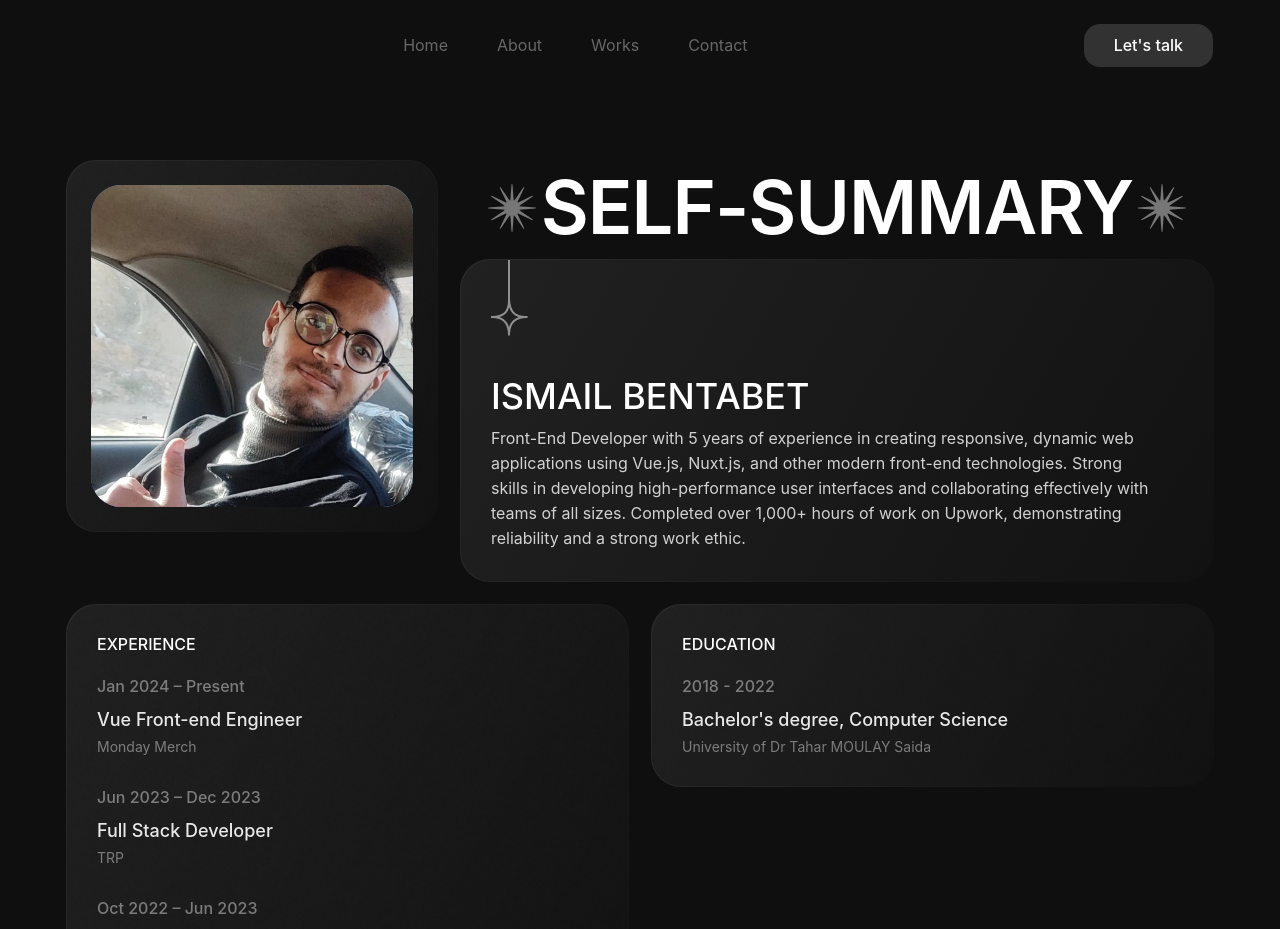
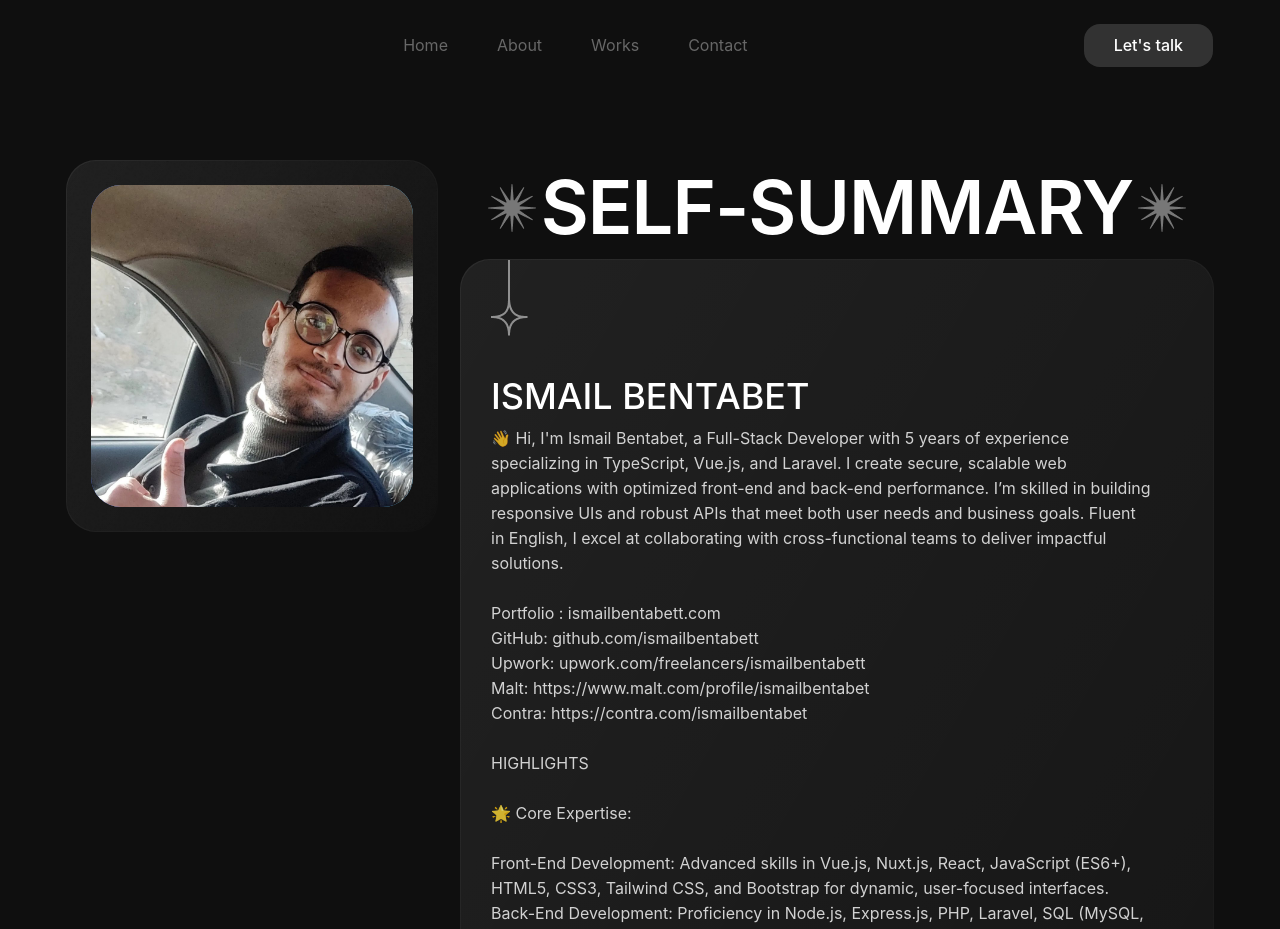
Before and after one commit to ismailbentabett/ismailbentabett.github.io, a Nuxt app: page /about in a window 1280 px wide. Shown: the top 929 px of the page. Built offline with nearby package versions, Linux system fonts and the light colour scheme.

Commit message:
chore: Update page titles and hero section to reflect current role as Freelance Full Stack Engineer

```diff
--- a/components/about/About.vue
+++ b/components/about/About.vue
@@ -20,12 +20,58 @@
             <img src="~/assets/images/icon2.png" alt="Star" />
             <h1>ISMAIL BENTABET</h1>
             <p>
-              Front-End Developer with 5 years of experience in creating
-              responsive, dynamic web applications using Vue.js, Nuxt.js, and
-              other modern front-end technologies. Strong skills in developing
-              high-performance user interfaces and collaborating effectively
-              with teams of all sizes. Completed over 1,000+ hours of work on
-              Upwork, demonstrating reliability and a strong work ethic.
+              <span aria-hidden="true"
+                ><!---->👋 Hi, I'm Ismail Bentabet, a Full-Stack Developer with
+                5 years of experience specializing in TypeScript, Vue.js, and
+                Laravel. I create secure, scalable web applications with
+                optimized front-end and back-end performance. I’m skilled in
+                building responsive UIs and robust APIs that meet both user
+                needs and business goals. Fluent in English, I excel at
+                collaborating with cross-functional teams to deliver impactful
+                solutions.<!----><br /><br /><!---->Portfolio :
+                ismailbentabett.com<!----><br /><!---->GitHub:
+                github.com/ismailbentabett<!----><br /><!---->Upwork:
+                upwork.com/freelancers/ismailbentabett<!----><br /><!---->Malt:
+                https://www.malt.com/profile/ismailbentabet<!----><br /><!---->Contra:
+                https://contra.com/ismailbentabet<!----><br /><br /><!---->HIGHLIGHTS<!----><br /><br /><!---->🌟
+                Core Expertise:<!----><br /><br /><!---->Front-End Development:
+                Advanced skills in Vue.js, Nuxt.js, React, JavaScript (ES6+),
+                HTML5, CSS3, Tailwind CSS, and Bootstrap for dynamic,
+                user-focused interfaces.<!----><br /><!---->Back-End
+                Development: Proficiency in Node.js, Express.js, PHP, Laravel,
+                SQL (MySQL, PostgreSQL), and NoSQL (MongoDB, Firebase) for
+                high-performance server-side applications.<!----><br /><!---->Full-Stack
+                Integration: Seamless integration of front-end and back-end
+                technologies for optimal user experiences.<!----><br /><!---->DevOps
+                and Deployment: Experience with Docker, AWS (EC2, S3, Lambda),
+                CI/CD pipelines (GitHub Actions, GitLab CI), and Version Control
+                (Git) for efficient development and deployment.<!----><br /><!---->Performance
+                Optimization: Skilled with tools like Webpack, Vite, Jest,
+                Cypress, and Mocha for testing, debugging, and optimizing
+                performance.<!----><br /><!---->CURRENT FOCUS<!----><br /><br /><!---->🔍
+                Active Projects:<!----><br /><br /><!---->Building
+                high-performance web applications using Nuxt.js and Vue.js.<!----><br /><!---->Developing
+                secure, scalable APIs with Node.js and Express.js, utilizing
+                PostgreSQL and MongoDB.<!----><br /><!---->Leveraging TypeScript
+                for clean, maintainable codebases across the stack.<!----><br /><!---->TECH
+                STACK<!----><br /><br /><!---->🛠 Core Skills:<!----><br /><br /><!---->Languages:
+                TypeScript, JavaScript (ES6+), PHP, HTML5, CSS3, SQL<!----><br /><!---->Frameworks
+                &amp; Libraries: Vue.js, Nuxt.js, React, Node.js, Express,
+                Laravel<!----><br /><!---->Databases: PostgreSQL, MySQL,
+                MongoDB, Firebase<!----><br /><!---->Tools &amp; Platforms:
+                Docker, AWS, Git, GitHub, GitLab, Vercel, NGINX<!----><br /><!---->Testing:
+                Jest, Cypress, Mocha, ESLint, Prettier<!----><br /><!---->SKILLS
+                TO LEARN<!----><br /><br /><!---->📘 Next Goals:<!----><br /><br /><!---->Master
+                Next.js for server-side rendering and static site generation.<!----><br /><!---->Expand
+                knowledge in Microservices Architecture using Docker and
+                Kubernetes.<!----><br /><!---->Explore advanced GraphQL and
+                serverless technologies like AWS Lambda.<!----><br /><!---->WHY
+                CHOOSE ME?<!----><br /><br /><!---->🚀 I bring a mix of
+                technical expertise, creativity, and a passion for building
+                effective solutions. Dedicated to continuous learning and
+                delivering high-quality software, I’m ready to make an impact.<!----><br /><br /><!---->Let's
+                connect and create something great together! 🤝<!----></span
+              >
             </p>
           </div>
         </div>
--- a/components/credentials/Credentials.vue
+++ b/components/credentials/Credentials.vue
@@ -51,12 +51,58 @@
           <div class="credential-about" data-aos="zoom-in">
             <h2>Professional Summary</h2>
             <p>
-              Front-End Developer with 5 years of experience in creating
-              responsive, dynamic web applications using Vue.js, Nuxt.js, and
-              other modern front-end technologies. Strong skills in developing
-              high-performance user interfaces and collaborating effectively
-              with teams of all sizes. Completed over 1,000+ hours of work on
-              Upwork, demonstrating reliability and a strong work ethic.
+              <span aria-hidden="true"
+                ><!---->👋 Hi, I'm Ismail Bentabet, a Full-Stack Developer with
+                5 years of experience specializing in TypeScript, Vue.js, and
+                Laravel. I create secure, scalable web applications with
+                optimized front-end and back-end performance. I’m skilled in
+                building responsive UIs and robust APIs that meet both user
+                needs and business goals. Fluent in English, I excel at
+                collaborating with cross-functional teams to deliver impactful
+                solutions.<!----><br /><br /><!---->Portfolio :
+                ismailbentabett.com<!----><br /><!---->GitHub:
+                github.com/ismailbentabett<!----><br /><!---->Upwork:
+                upwork.com/freelancers/ismailbentabett<!----><br /><!---->Malt:
+                https://www.malt.com/profile/ismailbentabet<!----><br /><!---->Contra:
+                https://contra.com/ismailbentabet<!----><br /><br /><!---->HIGHLIGHTS<!----><br /><br /><!---->🌟
+                Core Expertise:<!----><br /><br /><!---->Front-End Development:
+                Advanced skills in Vue.js, Nuxt.js, React, JavaScript (ES6+),
+                HTML5, CSS3, Tailwind CSS, and Bootstrap for dynamic,
+                user-focused interfaces.<!----><br /><!---->Back-End
+                Development: Proficiency in Node.js, Express.js, PHP, Laravel,
+                SQL (MySQL, PostgreSQL), and NoSQL (MongoDB, Firebase) for
+                high-performance server-side applications.<!----><br /><!---->Full-Stack
+                Integration: Seamless integration of front-end and back-end
+                technologies for optimal user experiences.<!----><br /><!---->DevOps
+                and Deployment: Experience with Docker, AWS (EC2, S3, Lambda),
+                CI/CD pipelines (GitHub Actions, GitLab CI), and Version Control
+                (Git) for efficient development and deployment.<!----><br /><!---->Performance
+                Optimization: Skilled with tools like Webpack, Vite, Jest,
+                Cypress, and Mocha for testing, debugging, and optimizing
+                performance.<!----><br /><!---->CURRENT FOCUS<!----><br /><br /><!---->🔍
+                Active Projects:<!----><br /><br /><!---->Building
+                high-performance web applications using Nuxt.js and Vue.js.<!----><br /><!---->Developing
+                secure, scalable APIs with Node.js and Express.js, utilizing
+                PostgreSQL and MongoDB.<!----><br /><!---->Leveraging TypeScript
+                for clean, maintainable codebases across the stack.<!----><br /><!---->TECH
+                STACK<!----><br /><br /><!---->🛠 Core Skills:<!----><br /><br /><!---->Languages:
+                TypeScript, JavaScript (ES6+), PHP, HTML5, CSS3, SQL<!----><br /><!---->Frameworks
+                &amp; Libraries: Vue.js, Nuxt.js, React, Node.js, Express,
+                Laravel<!----><br /><!---->Databases: PostgreSQL, MySQL,
+                MongoDB, Firebase<!----><br /><!---->Tools &amp; Platforms:
+                Docker, AWS, Git, GitHub, GitLab, Vercel, NGINX<!----><br /><!---->Testing:
+                Jest, Cypress, Mocha, ESLint, Prettier<!----><br /><!---->SKILLS
+                TO LEARN<!----><br /><br /><!---->📘 Next Goals:<!----><br /><br /><!---->Master
+                Next.js for server-side rendering and static site generation.<!----><br /><!---->Expand
+                knowledge in Microservices Architecture using Docker and
+                Kubernetes.<!----><br /><!---->Explore advanced GraphQL and
+                serverless technologies like AWS Lambda.<!----><br /><!---->WHY
+                CHOOSE ME?<!----><br /><br /><!---->🚀 I bring a mix of
+                technical expertise, creativity, and a passion for building
+                effective solutions. Dedicated to continuous learning and
+                delivering high-quality software, I’m ready to make an impact.<!----><br /><br /><!---->Let's
+                connect and create something great together! 🤝<!----></span
+              >
             </p>
           </div>
 
--- a/components/home/HeroArea.vue
+++ b/components/home/HeroArea.vue
@@ -26,10 +26,22 @@
               <div class="banner shadow-box">
                 <div class="marquee">
                   <div>
-                    <span
-                      >LATEST WORK AND <b>FEATURED</b> <img src="~/assets/images/star1.svg" alt="Star" /> LATEST WORK AND <b>FEATURED</b> <img src="~/assets/images/star1.svg" alt="Star" /> LATEST WORK AND <b>FEATURED</b> <img src="~/assets/images/star1.svg" alt="Star" /> LATEST WORK AND
-                      <b>FEATURED</b> LATEST WORK AND <img src="~/assets/images/star1.svg" alt="Star" /> LATEST WORK AND <b>FEATURED</b> LATEST WORK AND <img src="~/assets/images/star1.svg" alt="Star"
-                    /></span>
+                    <span>
+                      Freelance Full Stack Engineer | Laravel, Vue.js, Nuxt.js,
+                      TypeScript | 1400+ Hours on Upwork | 100% Job Success 🏆
+                      <img src="~/assets/images/star1.svg" alt="Star" />
+                      Freelance Full Stack Engineer | Laravel, Vue.js, Nuxt.js,
+                      TypeScript | 1400+ Hours on Upwork | 100% Job Success 🏆
+                      <img src="~/assets/images/star1.svg" alt="Star" />
+                      Freelance Full Stack Engineer | Laravel, Vue.js, Nuxt.js,
+                      TypeScript | 1400+ Hours on Upwork | 100% Job Success 🏆
+                      <img src="~/assets/images/star1.svg" alt="Star" />
+                      Freelance Full Stack Engineer | Laravel, Vue.js, Nuxt.js,
+                      TypeScript | 1400+ Hours on Upwork | 100% Job Success 🏆
+                      <img src="~/assets/images/star1.svg" alt="Star" />
+                      Freelance Full Stack Engineer | Laravel, Vue.js, Nuxt.js,
+                      TypeScript | 1400+ Hours on Upwork | 100% Job Success 🏆
+                    </span>
                   </div>
                 </div>
               </div>
@@ -41,7 +53,9 @@
                   <NuxtLink class="overlay-link" to="/credentials"></NuxtLink>
                   <img src="~/assets/images/bg1.png" alt="BG" class="bg-img" />
                   <img src="~/assets/images/sign.png" alt="Sign" />
-                  <div class="d-flex align-items-center justify-content-between">
+                  <div
+                    class="d-flex align-items-center justify-content-between"
+                  >
                     <div class="infos">
                       <h4>more about me</h4>
                       <h1>Credentials</h1>
@@ -59,7 +73,9 @@
                   <NuxtLink class="overlay-link" to="/works"></NuxtLink>
                   <img src="~/assets/images/bg1.png" alt="BG" class="bg-img" />
                   <img src="~/assets/images/my-works.png" alt="My Works" />
-                  <div class="d-flex align-items-center justify-content-between">
+                  <div
+                    class="d-flex align-items-center justify-content-between"
+                  >
                     <div class="infos">
                       <h4>SHOWCASE</h4>
                       <h1>Projects</h1>
@@ -151,7 +167,9 @@
         <div class="col-md-6" data-aos="zoom-in">
           <div class="about-client-box info-box shadow-box">
             <img src="~/assets/images/bg1.png" alt="BG" class="bg-img" />
-            <div class="clients d-flex align-items-start gap-24 justify-content-center">
+            <div
+              class="clients d-flex align-items-start gap-24 justify-content-center"
+            >
               <div class="client-item">
                 <h1>05</h1>
                 <p>Years <br />Experience</p>
--- a/pages/about.vue
+++ b/pages/about.vue
@@ -1,7 +1,7 @@
 
 <script setup>
 useHead({
-  title: "Ismail Bentabet About -Front-end Developer Portfolioe",
+  title: "Ismail Bentabet About - Freelance Full Stack Engineer | Laravel, Vue.js, Nuxt.js, TypeScript",
 });
 </script>
 
--- a/pages/blog-details.vue
+++ b/pages/blog-details.vue
@@ -1,7 +1,7 @@
 
 <script setup>
 useHead({
-  title: "Ismail Bentabet Blog Details -Front-end Developer Portfolioe",
+  title: "Ismail Bentabet Blog Details - Freelance Full Stack Engineer | Laravel, Vue.js, Nuxt.js, TypeScript",
 });
 </script>
 
--- a/pages/blog.vue
+++ b/pages/blog.vue
@@ -1,7 +1,7 @@
 
 <script setup>
 useHead({
-  title: "Ismail Bentabet Blog -Front-end Developer Portfolioe",
+  title: "Ismail Bentabet Blog - Freelance Full Stack Engineer | Laravel, Vue.js, Nuxt.js, TypeScript",
 })
 </script>
 
--- a/pages/contact.vue
+++ b/pages/contact.vue
@@ -1,7 +1,7 @@
 
 <script setup>
 useHead({
-  title: "Ismail Bentabet Contact -Front-end Developer Portfolioe",
+  title: "Ismail Bentabet Contact - Freelance Full Stack Engineer | Laravel, Vue.js, Nuxt.js, TypeScript",
 });
 </script>
 
--- a/pages/credentials.vue
+++ b/pages/credentials.vue
@@ -1,7 +1,7 @@
 
 <script setup>
 useHead({
-  title: "Ismail Bentabet Credentials -Front-end Developer Portfolioe",
+  title: "Ismail Bentabet Credentials - Freelance Full Stack Engineer | Laravel, Vue.js, Nuxt.js, TypeScript",
 });
 
 </script>
--- a/pages/index.vue
+++ b/pages/index.vue
@@ -1,6 +1,6 @@
 <script setup>
 useHead({
-  title: "Ismail Bentabet - Front-end Developer Portfolio",
+  title: "Ismail Bentabet - Freelance Full Stack Engineer | Laravel, Vue.js, Nuxt.js, TypeScript",
 });
 </script>
 
--- a/pages/service.vue
+++ b/pages/service.vue
@@ -1,7 +1,7 @@
 
 <script setup>
 useHead({
-  title: "Ismail Bentabet Service -Front-end Developer Portfolioe",
+  title: "Ismail Bentabet Service - Freelance Full Stack Engineer | Laravel, Vue.js, Nuxt.js, TypeScript",
 });
 
 
--- a/pages/work-details.vue
+++ b/pages/work-details.vue
@@ -1,6 +1,6 @@
 <script setup>
 useHead({
-  title: "Ismail Bentabet Work Details -Front-end Developer Portfolioe",
+  title: "Ismail Bentabet Work Details - Freelance Full Stack Engineer | Laravel, Vue.js, Nuxt.js, TypeScript",
 })
 </script>
 
--- a/pages/works.vue
+++ b/pages/works.vue
@@ -1,6 +1,6 @@
  <script setup>
  useHead({
-   title: "Ismail Bentabet Works -Front-end Developer Portfolioe",
+   title: "Ismail Bentabet Works - Freelance Full Stack Engineer | Laravel, Vue.js, Nuxt.js, TypeScript",
  })
  </script>
 <template>
```
